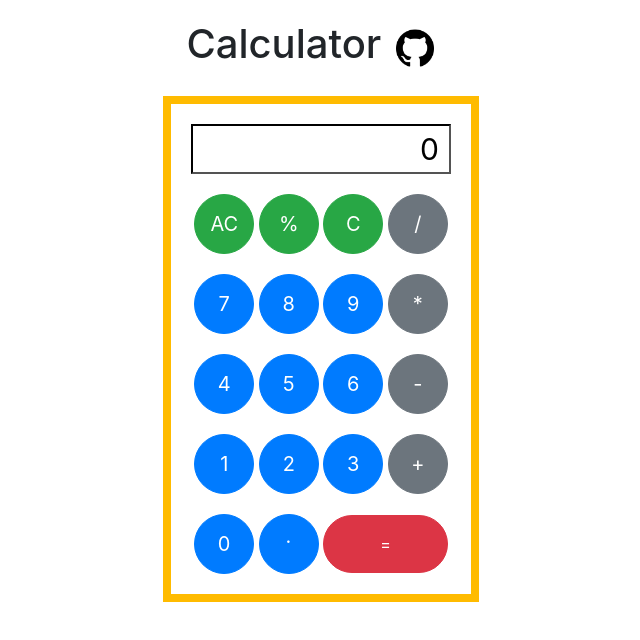
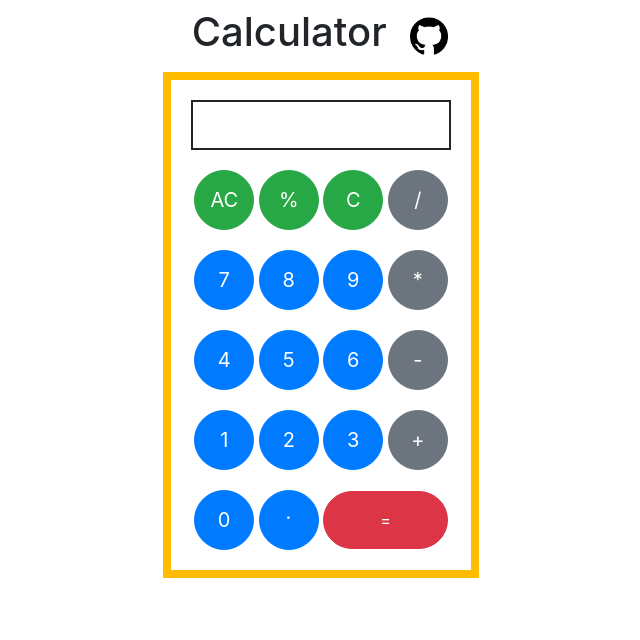
Before and after one commit to gowthamak812/React-Simple-Calculator, a React (Create React App) app: page / in a window 1280 px wide. Shown: the top 640 px of the page, without its empty margins (319-959 px from the left). Built offline with nearby package versions, Linux system fonts and the light colour scheme.

Commit message:
fix alignment of the display field and faveicon added

```diff
--- a/src/App.js
+++ b/src/App.js
@@ -7,7 +7,7 @@ export default function App() {
   return (
     <div className='main m-0'>
       <Row className='justify-content-center m-0'>
-        <Col xs={8} md={8} lg={8} className='main ml-2'><h1>Calculator</h1></Col>
+        <Col xs={8} md={8} lg={8} className='main m-2 ml-3'><h1>Calculator</h1></Col>
         <Col xs={2} md={2} lg={2} className='image-main'>
           <a target={'_blank'} href="https://github.com/gowthamak812/React-Simple-Calculator.git">
             <img src={Github} />
--- a/src/component/App.scss
+++ b/src/component/App.scss
@@ -3,17 +3,17 @@ $color:rgb(255, 187, 0);
     margin: 0px;
     padding: 0px;
 }
-div{
+.button{
     margin: 20px;
 }
-#inp {
+#dir{
+    font-size: 30px;
     width: 260px;
     height: 50px;
-    border-color: black;
+    text-align: right;
+    border: 2px solid;
+    padding-right: 15px;
     outline-color: black;
-    font-size: 30px;
-    text-align: right;
-    padding-right: 10px;
 }
 .rounded-circle {
     width: 60px;
--- a/src/component/Buttons.js
+++ b/src/component/Buttons.js
@@ -1,6 +1,6 @@
 
 import React, { useEffect, useState } from "react";
-import { Button } from 'react-bootstrap';
+import { Button, Col } from 'react-bootstrap';
 import 'bootstrap/dist/css/bootstrap.css';
 import '../component/App.scss';
 
@@ -8,7 +8,7 @@ export default function Buttons() {
   const [preState, setPreState] = useState("");
   const [curState, setCurState] = useState("");
   const [input, setInput] = useState("0");
-  const [operator, setOperator] = useState(null);
+  const [operator, setOperator] = useState("");
   const [total, setTotal] = useState(false);
 
   const InputNum = (e) => {
@@ -59,59 +59,69 @@ export default function Buttons() {
       default:
         return;
     }
+    setOperator("");
     setInput("");
-    setPreState((cal).includes(".") ? Number(cal).toFixed(3).replace(/([0-9]+(\.[1-9]+)?)(\.?0+$)/,"$1"): (cal));
+    setPreState((cal).includes(".") ? Number(cal).toFixed(10).replace(/([0-9]+(\.[1-9]+)?)(\.?0+$)/, "$1") : (cal));
     setCurState("");
   };
   const backspace = () => {
-    setCurState(curState.slice(0,-1));
-    setPreState("0")
+    if (curState) {setCurState(curState.slice(0, -1));}
+    else if (operator) {setOperator(operator.slice(0,-1))}
+    else if (preState) {setPreState(preState.slice(0, -1));}
   };
-  const Percent = () => {
-    preState
-      ? setCurState(String((parseFloat(curState) / 100) * preState))
-      : setCurState(String(parseFloat(curState) / 100));
+  const Percent = (e) => {
+    if (curState) {
+      preState = setCurState(String((parseFloat(curState) / 100)))
+    }
+     else {
+      preState =
+      setCurState(String((parseFloat(preState))) / 100 );
+    }
+    console.log("preState",preState);
+    console.log("curState",curState);
   };
   const Reset = () => {
     setPreState("");
     setCurState("");
-    setInput("0");
+    setInput("");
+    setOperator("")
   };
+  let Common=`${preState}`+ `${operator}`+`${curState}`
   return (
     <>
       <div>
-        {input !== "" || input === "0" ? (
-          <input id="inp" value={(input)} />) : (<input id='inp' type={Text} value={(preState)} />)}
+        <div className="button" id="dir"> {`${Common.substring(0, 14)}`}
         </div>
-      <div>
+        <div className="button">
           <Button variant="outline-success" className="rounded-circle" onClick={Reset} active>AC</Button>{' '}
           <Button variant="outline-success" className="rounded-circle " onClick={Percent} active>%</Button>{' '}
           <Button variant="outline-success" className="rounded-circle" onClick={backspace} active>C</Button>{' '}
           <Button variant="outline-secondary" className="rounded-circle" onClick={OperatorType} active>/</Button>{' '}
         </div>
-      <div>
+        <div className="button">
           <Button variant="outline-primary" className="rounded-circle" onClick={InputNum} active>7</Button>{' '}
           <Button variant="outline-primary" className="rounded-circle" onClick={InputNum} active>8</Button>{' '}
           <Button variant="outline-primary" className="rounded-circle" onClick={InputNum} active>9</Button>{' '}
           <Button variant="outline-secondary" className="rounded-circle" onClick={OperatorType} active>*</Button>{' '}
         </div>
-      <div>
+        <div className="button">
           <Button variant="outline-primary" className="rounded-circle" onClick={InputNum} active>4</Button>{' '}
           <Button variant="outline-primary" className="rounded-circle" onClick={InputNum} active>5</Button>{' '}
           <Button variant="outline-primary" className="rounded-circle" onClick={InputNum} active>6</Button>{' '}
           <Button variant="outline-secondary" className="rounded-circle" onClick={OperatorType} active>-</Button>{' '}
         </div>
-      <div>
+        <div className="button">
           <Button variant="outline-primary" className="rounded-circle" onClick={InputNum} active>1</Button>{' '}
           <Button variant="outline-primary" className="rounded-circle" onClick={InputNum} active>2</Button>{' '}
           <Button variant="outline-primary" className="rounded-circle" onClick={InputNum} active>3</Button>{' '}
           <Button variant="outline-secondary" className="rounded-circle" onClick={OperatorType} active>+</Button>{' '}
         </div>
-      <div>
+        <div className="button">
           <Button variant="outline-primary" className="rounded-circle" onClick={InputNum} active>0</Button>{' '}
           <Button variant="outline-primary" className="rounded-circle btn-2" onClick={InputNum} active>.</Button>{' '}
           <Button variant="outline-danger" className="btn-1" onClick={Equals} active>=</Button>{' '}
         </div>
+      </div>
     </>
   );
 }
```
Also changed, not shown: 1 other file (tests, documents, lock files or other folders). Lines whose indentation alone changed are shown as unchanged.
